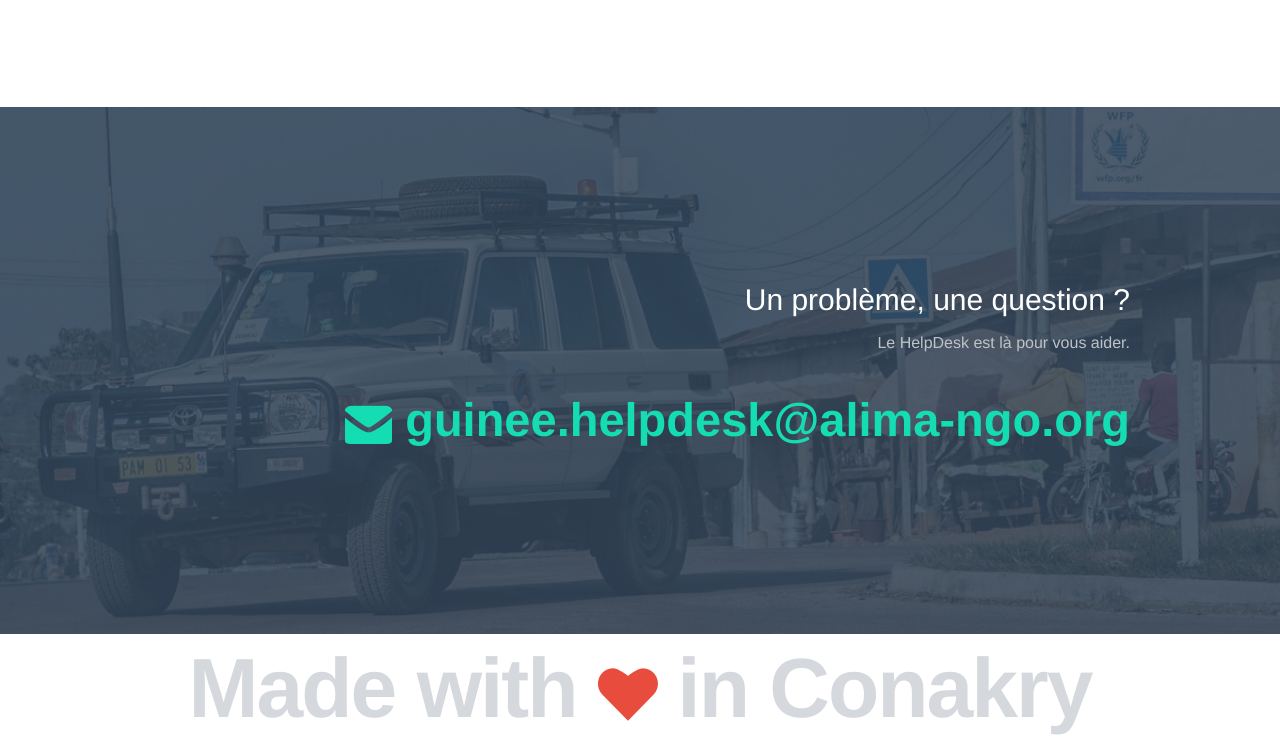
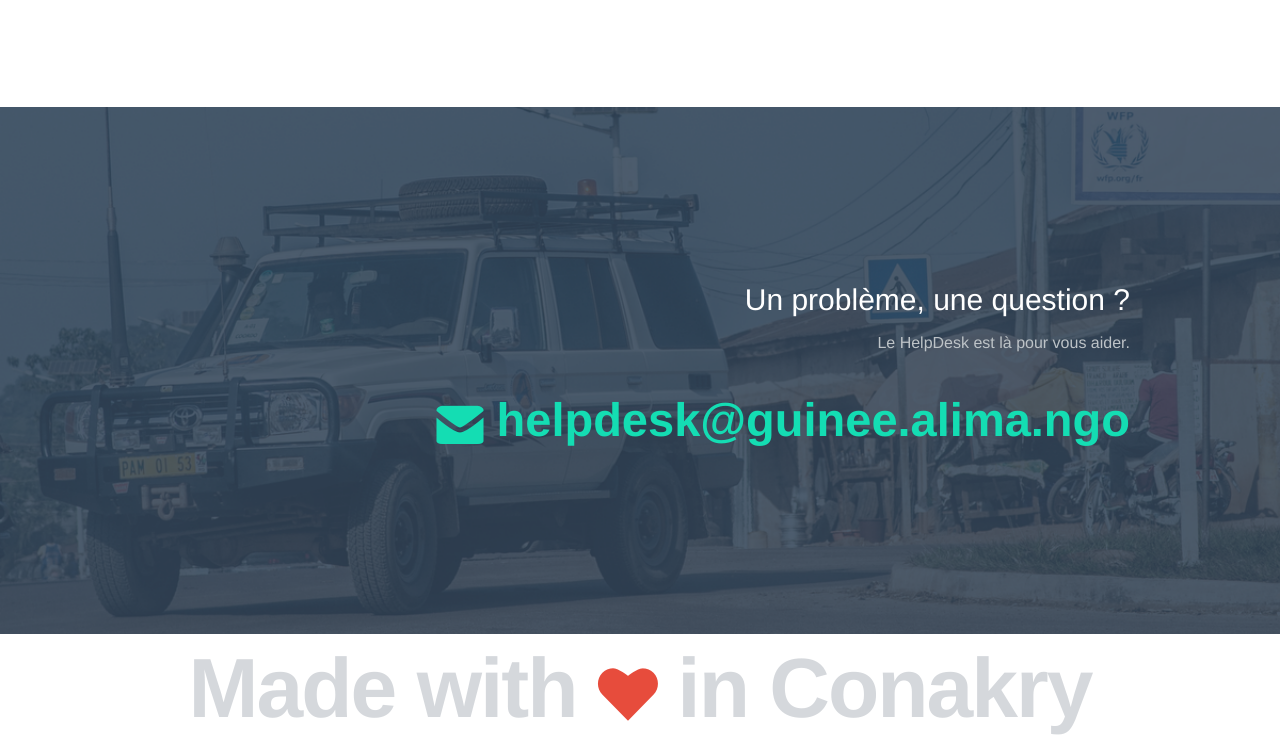
Before and after one commit to alima-ngo/guinea-srv-home, a plain HTML site: page index.html in a window 1280 px wide. Shown: the part 818-1561 px from the top of the page. Drawn offline with Linux system fonts and the light colour scheme.

Commit message:
new helpdesk address

```diff
--- a/index.html
+++ b/index.html
@@ -126,9 +126,9 @@
       			<h3>Un problème, une question ?</h3>
       			<p>Le HelpDesk est là pour vous aider.</p>
       			<div class="links">
-      				<a href="mailto:guinee.helpdesk@alima-ngo.org">
+      				<a href="mailto:helpdesk@guinee.alima.ngo">
       					<span class="fui-mail"></span>
-      					guinee.helpdesk@alima-ngo.org
+      					helpdesk@guinee.alima.ngo
       				</a>
       			</div>
       			</div>
```
